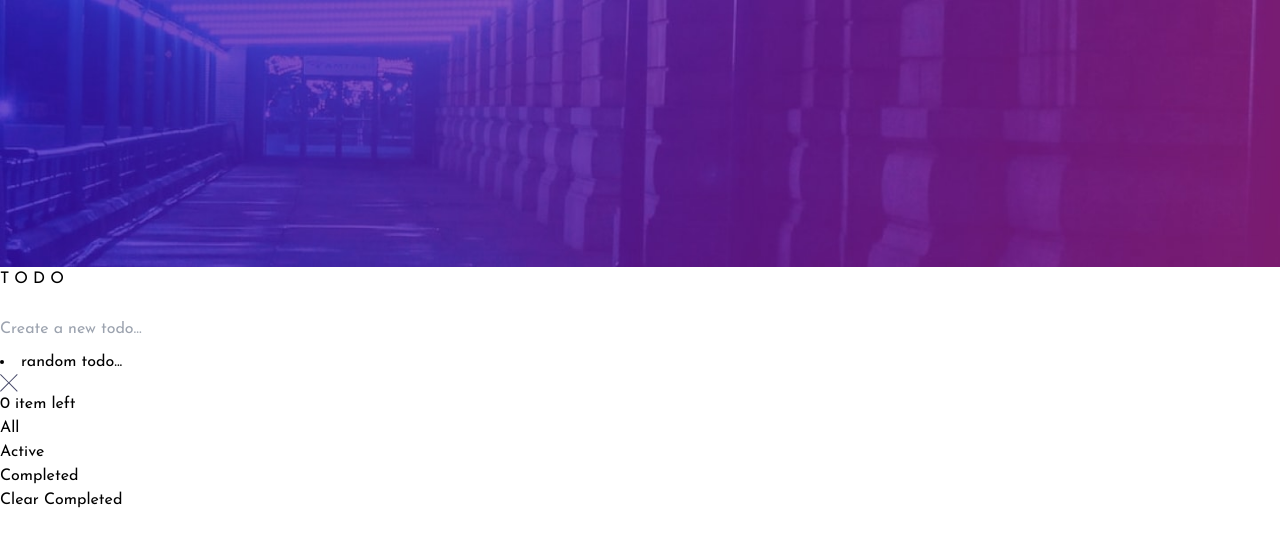
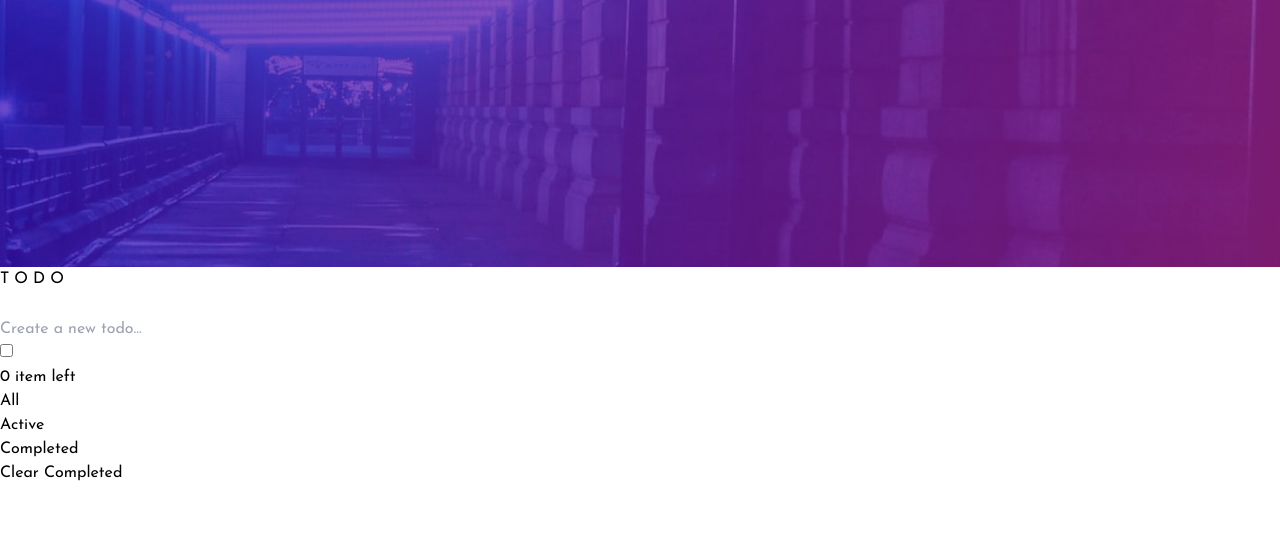
Before and after one commit to oladee/Task-Management, a React (Vite) app: page / in a window 1280 px wide. Shown: the top 546 px of the page. Built offline with nearby package versions, Linux system fonts and the light colour scheme.

Commit message:
checking logic for todo still in progress

```diff
--- a/src/components/TodoItem.jsx
+++ b/src/components/TodoItem.jsx
@@ -1,14 +1,13 @@
-import React from "react";
-import checkIcon from "../assets/icon-check.svg";
 import crossIcon from "../assets/icon-cross.svg";
-function TodoItem() {
+function TodoItem({taskName}) {
+  let checking = document.getElementById('checking')
+  function handleClick(){
+
+  }
   return (
     <div className="flex list-none px-4 py-2 bg-gray-800  text-white rounded-t mt-6 justify-between items-center">
-      <div>
-        <img src={checkIcon} alt="icon here" className="mr-2"></img>
-      </div>
-      <li>random todo...</li>
-      <img src={crossIcon} alt="icon here" className="ml-2"></img>
+      <input onClick={handleClick} type="checkbox" name={taskName}id="checking" />
+      <label htmlFor={taskName}>{taskName}</label>
     </div>
   );
 }
```
